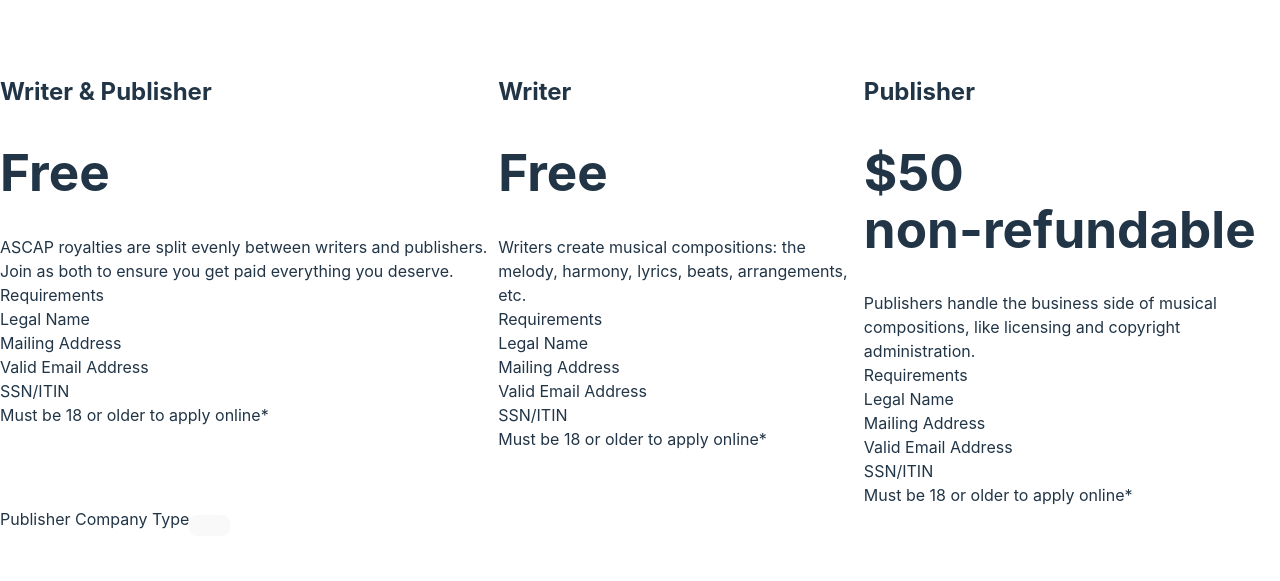
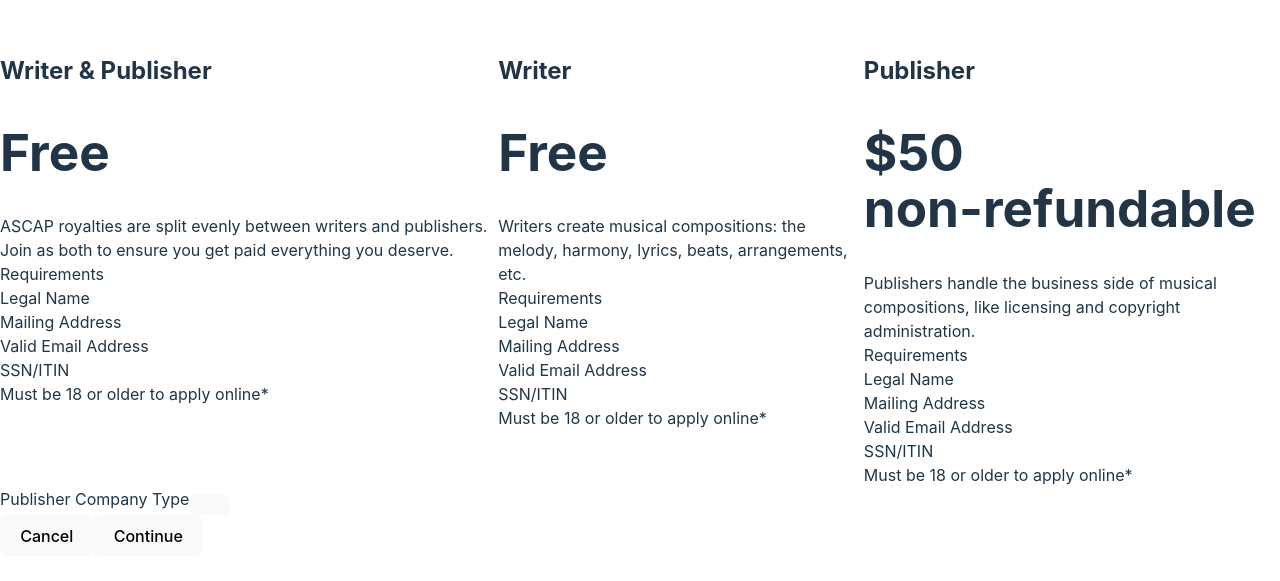
Before and after one commit to patcoston/ascap, a React (Vite) app: page / in a window 1280 px wide. Shown: the part 105-686 px from the top of the page. Built offline with nearby package versions, Linux system fonts and the light colour scheme.

Commit message:
Added Button component

```diff
--- a/src/App.jsx
+++ b/src/App.jsx
@@ -1,6 +1,7 @@
 import './App.css'
 import MemberType from './components/MemberType'
 import DropDownMenu from './components/DropDownMenu'
+import Button from './components/Button'
 
 function App() {
   return (
@@ -37,6 +38,10 @@
           { uid: 8, type: 'OTHER' },
         ]}
       />
+      <div className="Buttons">
+        <Button type="secondary" label="Cancel" action={() => {}} />
+        <Button type="primary" label="Continue" action={() => {}} />
+      </div>
     </div>
   )
 }
--- /dev/null
+++ b/src/components/Button.jsx
@@ -0,0 +1,7 @@
+import React from 'react'
+
+const Button = ({ type, label, action }) => {
+  return <button onClick={() => action()}>{label}</button>
+}
+
+export default Button
```
